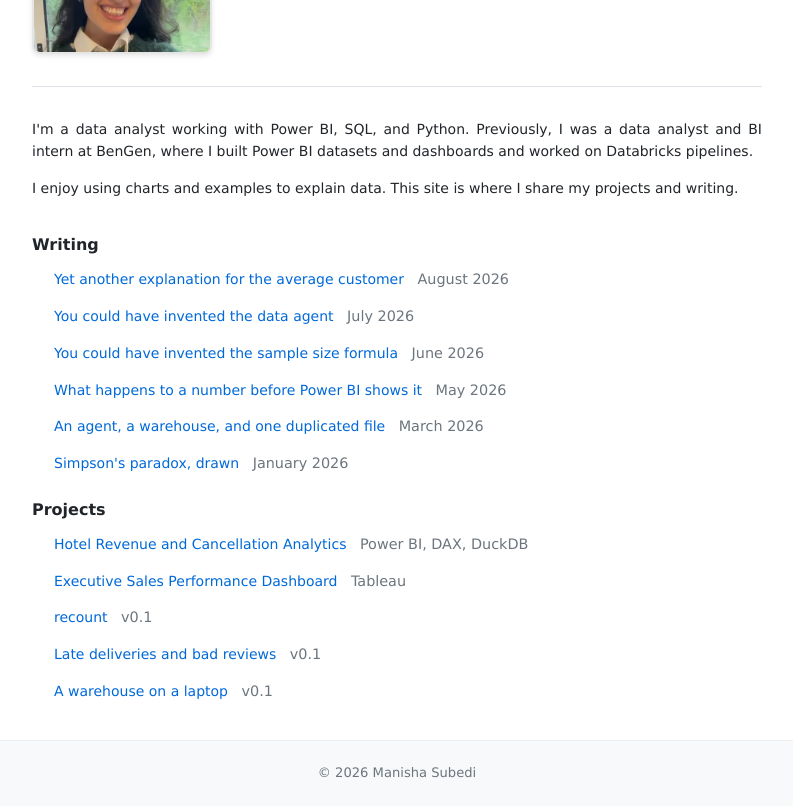
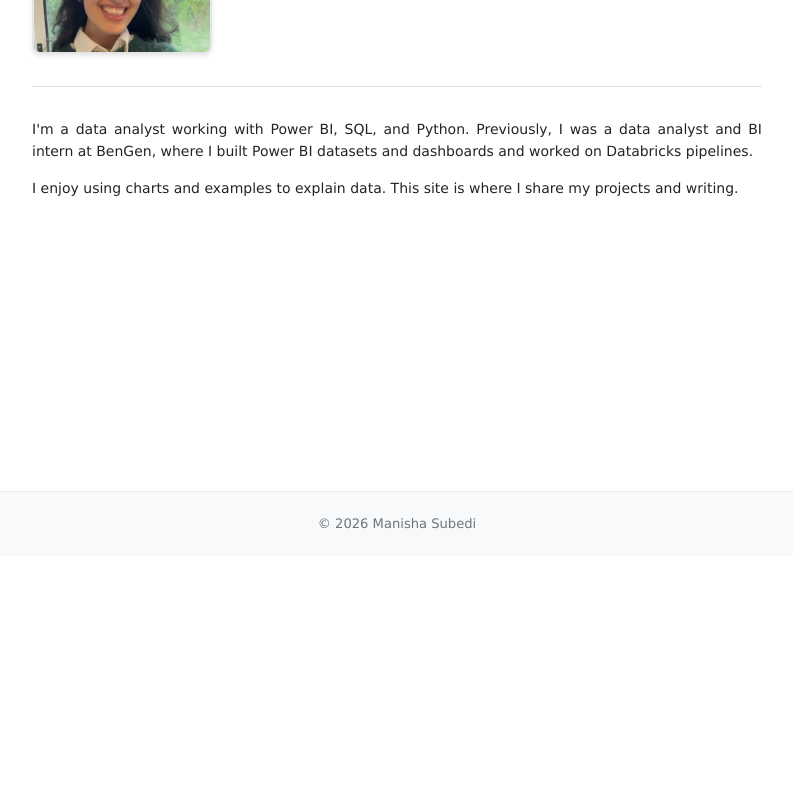
Before and after one commit to manisha-subedi/manisha-subedi.github.io, an Astro site: page / in a window 1280 px wide. Shown: the part 233-1039 px from the top of the page, without its empty margins (243-1036 px from the left). After the commit the page ends 800 px from the top, so only its background shows below. Built offline with nearby package versions, Linux system fonts and the light colour scheme; Astro itself is replaced by a stand-in of ours.

Commit message:
Home page: profile and intro only
Co-Authored-By: Claude Fable 5.1 <noreply@anthropic.com>

```diff
--- a/src/pages/index.astro
+++ b/src/pages/index.astro
@@ -1,10 +1,6 @@
 ---
 import Base from "../layouts/Base.astro";
-import PostList from "../components/PostList.astro";
-import { getPosts } from "../data/posts";
-import { site, projects } from "../data/site";
-
-const posts = await getPosts();
+import { site } from "../data/site";
 ---
 
 <Base>
@@ -41,20 +37,4 @@ const posts = await getPosts();
     </p>
   </section>
 
-  <section class="content-section">
-    <h2>Writing</h2>
-    <PostList posts={posts} />
-  </section>
-
-  <section class="content-section">
-    <h2>Projects</h2>
-    <ul class="post-list">
-      {projects.map((p) => (
-        <li>
-          <a href={p.url ?? "/projects/"}>{p.title}</a>
-          <span class="status">{p.status}</span>
-        </li>
-      ))}
-    </ul>
-  </section>
 </Base>
```
